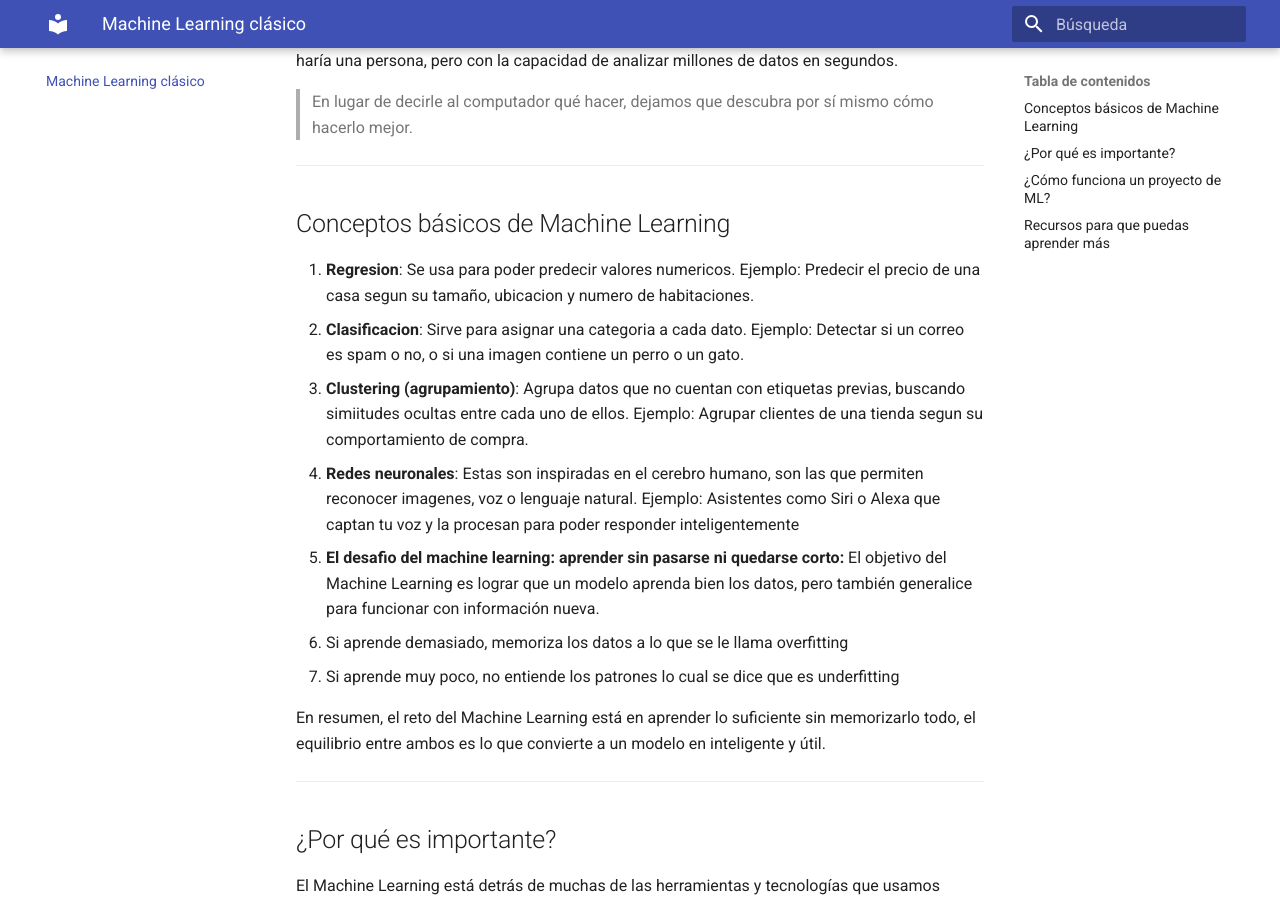
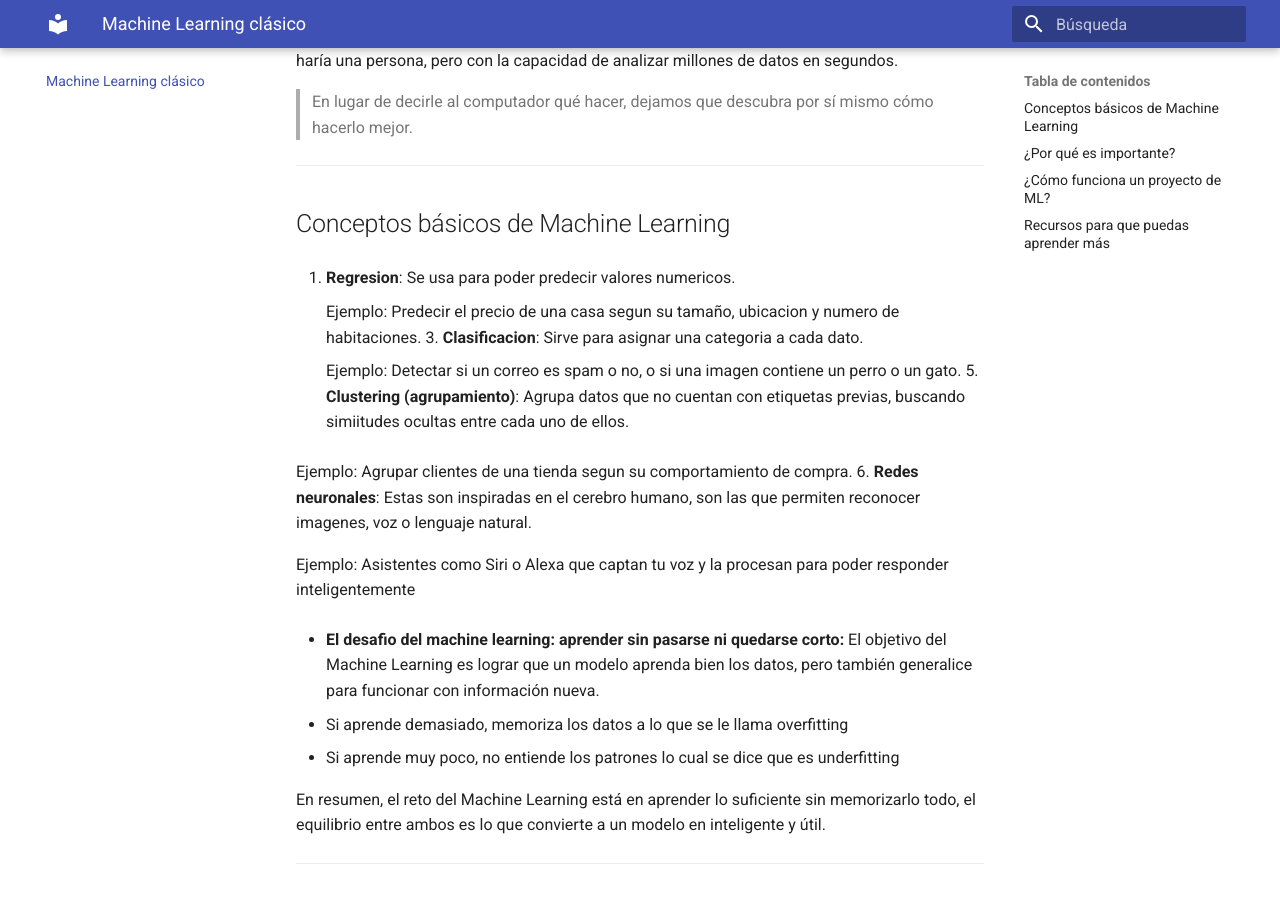
Before and after one commit to jameusk1028/Explorando-el-QML-desde-0, an MkDocs documentation site: the page built from docs/machine_learning.md, in a window 1280 px wide and 900 px high, scrolled down 324 px. Built offline with MkDocs 1.6.1 and Material for MkDocs 9.7.7, drawn with Linux system fonts in a browser that asks for light colours.

Commit message:
Update examples in machine_learning.md
Reorganize and clarify examples for regression, classification, and clustering in the Machine Learning document.

```diff
--- a/docs/machine_learning.md
+++ b/docs/machine_learning.md
@@ -12,15 +12,19 @@
 ##  Conceptos básicos de Machine Learning
 1. **Regresion**:
    Se usa para poder predecir valores numericos.
-   Ejemplo: Predecir el precio de una casa segun su tamaño, ubicacion y numero de habitaciones.
-2. **Clasificacion**:
+
+    Ejemplo: Predecir el precio de una casa segun su tamaño, ubicacion y numero de habitaciones.
+3. **Clasificacion**:
    Sirve para asignar una categoria a cada dato.
-   Ejemplo: Detectar si un correo es spam o no, o si una imagen contiene un perro o un gato.
-3. **Clustering (agrupamiento)**:
+
+    Ejemplo: Detectar si un correo es spam o no, o si una imagen contiene un perro o un gato.
+5. **Clustering (agrupamiento)**:
    Agrupa datos que no cuentan con etiquetas previas, buscando simiitudes ocultas entre cada uno de ellos.
+
    Ejemplo: Agrupar clientes de una tienda segun su comportamiento de compra.
-4. **Redes neuronales**:
+6. **Redes neuronales**:
    Estas son inspiradas en el cerebro humano, son las que permiten reconocer imagenes, voz o lenguaje natural.
+
    Ejemplo: Asistentes como Siri o Alexa que captan tu voz y la procesan para poder responder inteligentemente
 
 - **El desafio del machine learning: aprender sin pasarse ni quedarse corto:**
```
